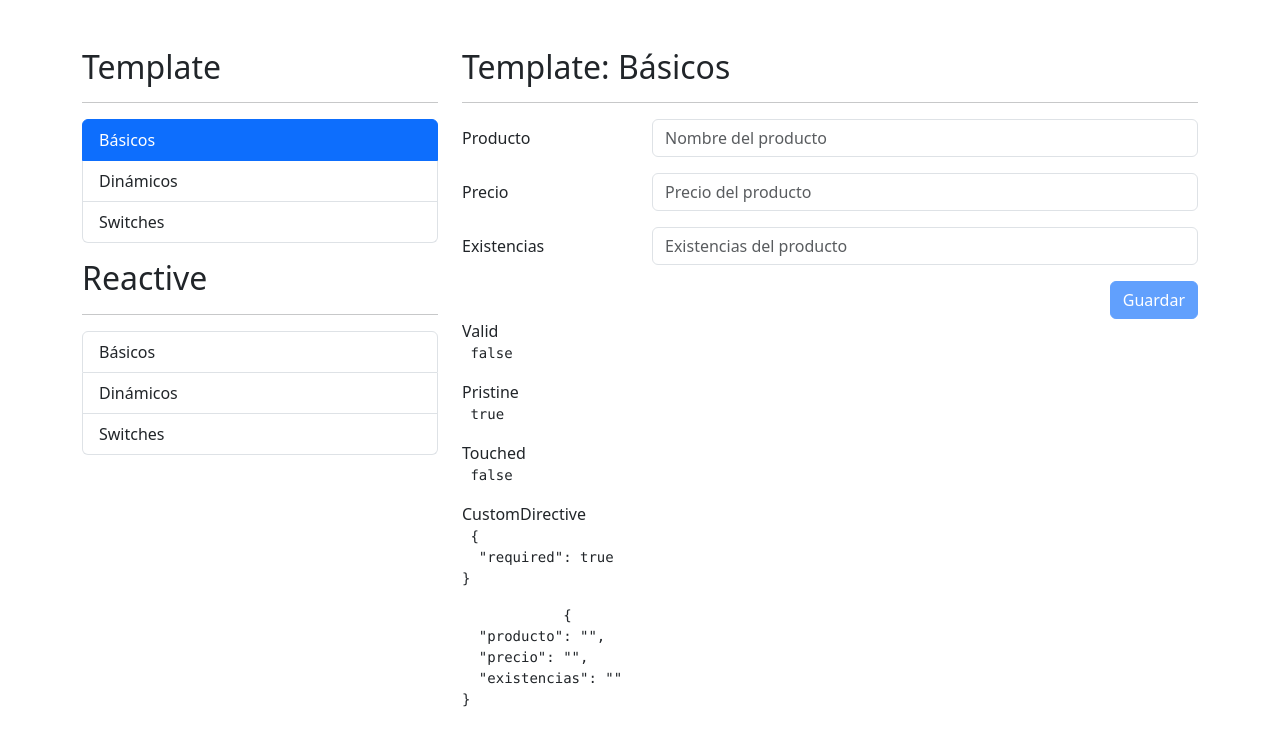
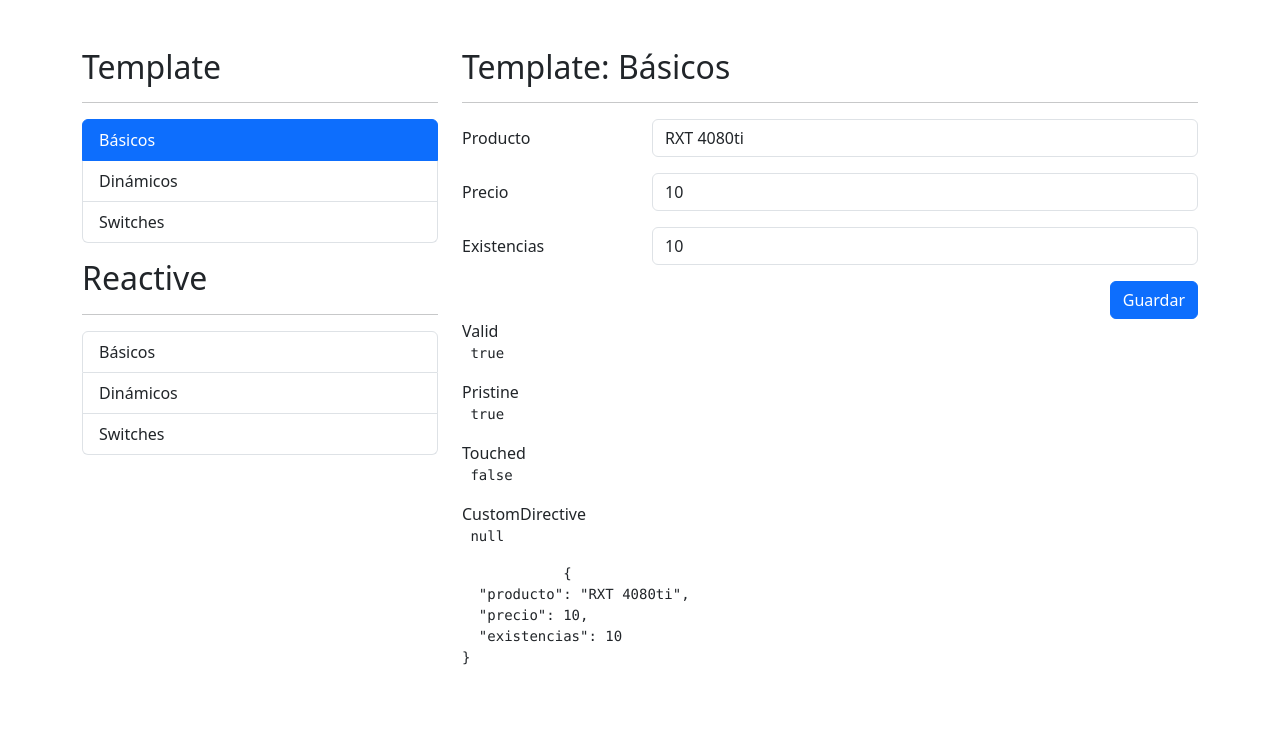
Before and after one commit to yoresroy/06-formulariosApp, an Angular app: page /template/basicos in a window 1280 px wide. Shown: the top 746 px of the page. Built offline with nearby package versions, Linux system fonts and the light colour scheme.

Commit message:
Add - reset form

```diff
--- a/src/app/template/basicos/basicos.component.html
+++ b/src/app/template/basicos/basicos.component.html
@@ -16,7 +16,7 @@
                         placeholder="Nombre del producto"
                         required
                         minlength="3"
-                        ngModel
+                        [ngModel]="initForm.producto"
                         name="producto"
                     >
                     <span class="form-text text-danger"
@@ -33,7 +33,7 @@
                     <input type="number"
                         class="form-control"
                         placeholder="Precio del producto"
-                        ngModel
+                        [ngModel]="initForm.precio"
                         name="precio"
                         required
                         min="0"
@@ -53,7 +53,7 @@
                     <input type="number"
                         class="form-control"
                         placeholder="Existencias del producto"
-                        ngModel
+                        [ngModel]="initForm.existencias"
                         name="existencias"
                         customMin
                         required
--- a/src/app/template/basicos/basicos.component.ts
+++ b/src/app/template/basicos/basicos.component.ts
@@ -8,7 +8,13 @@
 })
 export class BasicosComponent {
 
-  @ViewChild('miFormulario') miFormulario! : NgForm
+  @ViewChild('miFormulario') miFormulario! : NgForm;
+
+  initForm = {
+    producto: 'RXT 4080ti',
+    precio: 10,
+    existencias: 10
+  }
 
   constructor() { }
 
@@ -25,7 +31,12 @@
   }
 
   guardar( ){
-    console.log(this.miFormulario);
+    console.log('Posteo correcto');
+    this.miFormulario.resetForm({
+      producto:'Algo',
+      precio:0,
+      existencias:0
+    });
   }
 
 }
```
